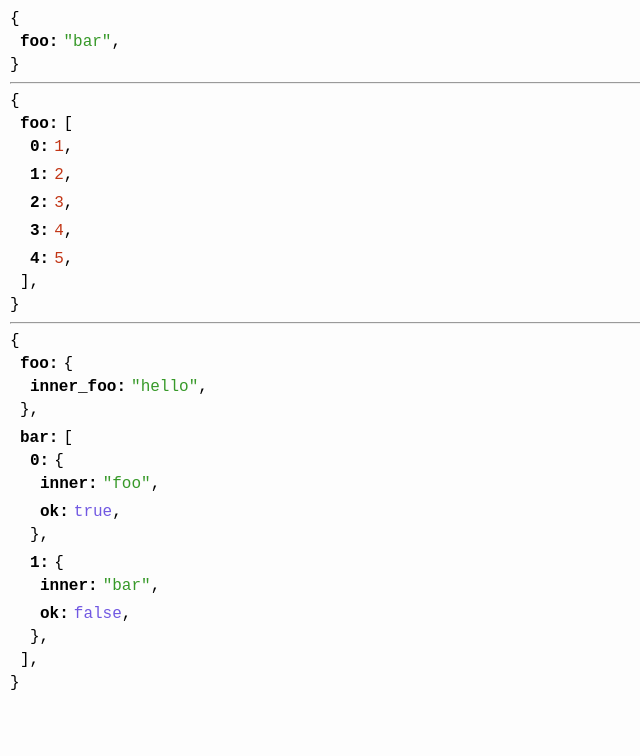
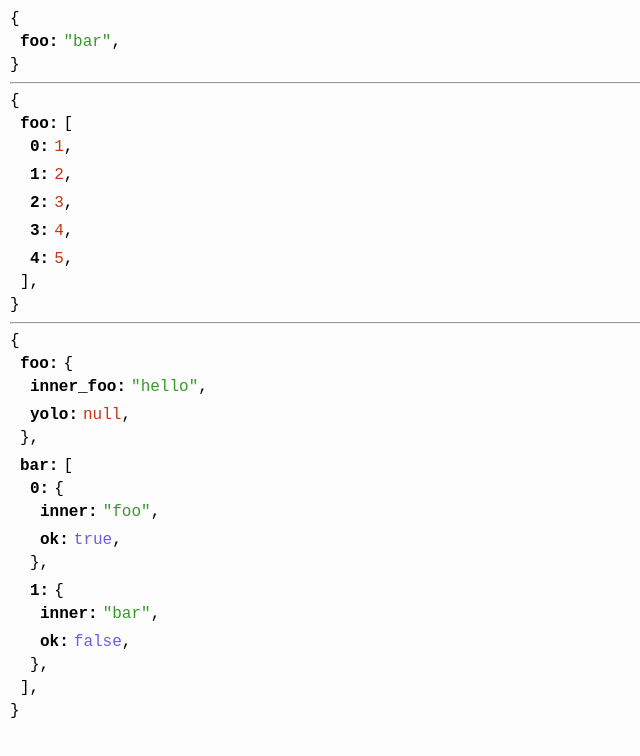
Before and after one commit to huytd/json-viewer, a React (Vite) app: page / in a window 1280 px wide. Shown: the top 756 px of the page, without its empty margins (0-640 px from the left). Built offline with nearby package versions, Linux system fonts and the light colour scheme.

Commit message:
Handle null value

```diff
--- a/src/components/json-viewer/index.tsx
+++ b/src/components/json-viewer/index.tsx
@@ -1,6 +1,6 @@
 import './styles.scss';
 import * as React from 'react';
-import {getPrefix, getSuffix} from '~/lib/utils';
+import {getPrefix, getSuffix, isObject} from '~/lib/utils';
 
 interface JsonRecordProps {
   data: any
@@ -17,7 +17,7 @@ export const JsonRecord = ({ data }: JsonRecordProps) => {
       {Object.keys(data).map((key: string) => (
         <div className="json-record" key={key}>
           <Key>{key}</Key>
-          {typeof data[key] !== 'object' ? (
+          {!isObject(data[key]) ? (
             <Value>{data[key]}</Value>
           ) : (
             <JsonRecord data={data[key]} />
@@ -38,11 +38,11 @@ const Key = ({ children }: GenericProps) => {
 };
 
 const Value = ({ children }: GenericProps) => {
-  const valueType = typeof children;
+  const valueType = children === null ? "null" : typeof children;
   return (
     <div className="json-record-value" data-type={valueType}>
       {getPrefix(children)}
-      {children.toString()}
+      {children?.toString() || "null"}
       {getSuffix(children)}
     </div>
   )
--- a/src/components/json-viewer/styles.scss
+++ b/src/components/json-viewer/styles.scss
@@ -15,7 +15,7 @@
       color: #379929;
     }
 
-    &[data-type='number'] {
+    &[data-type='number'], &[data-type='null'] {
       color: #c23616;
     }
 
--- a/src/index.tsx
+++ b/src/index.tsx
@@ -16,7 +16,8 @@ const App = () => {
 
   const nestedObjectData = {
     foo: {
-      inner_foo: 'hello'
+      inner_foo: 'hello',
+      yolo: null
     },
     bar: [
       {
--- a/src/lib/utils.ts
+++ b/src/lib/utils.ts
@@ -1,4 +1,4 @@
-export const isObject = (input: any) => typeof input === 'object';
+export const isObject = (input: any) => typeof input === 'object' && input !== null;
 export const isArray = (input: any) => Array.isArray(input);
 export const isString = (input: any) => typeof input === 'string';
 
```
